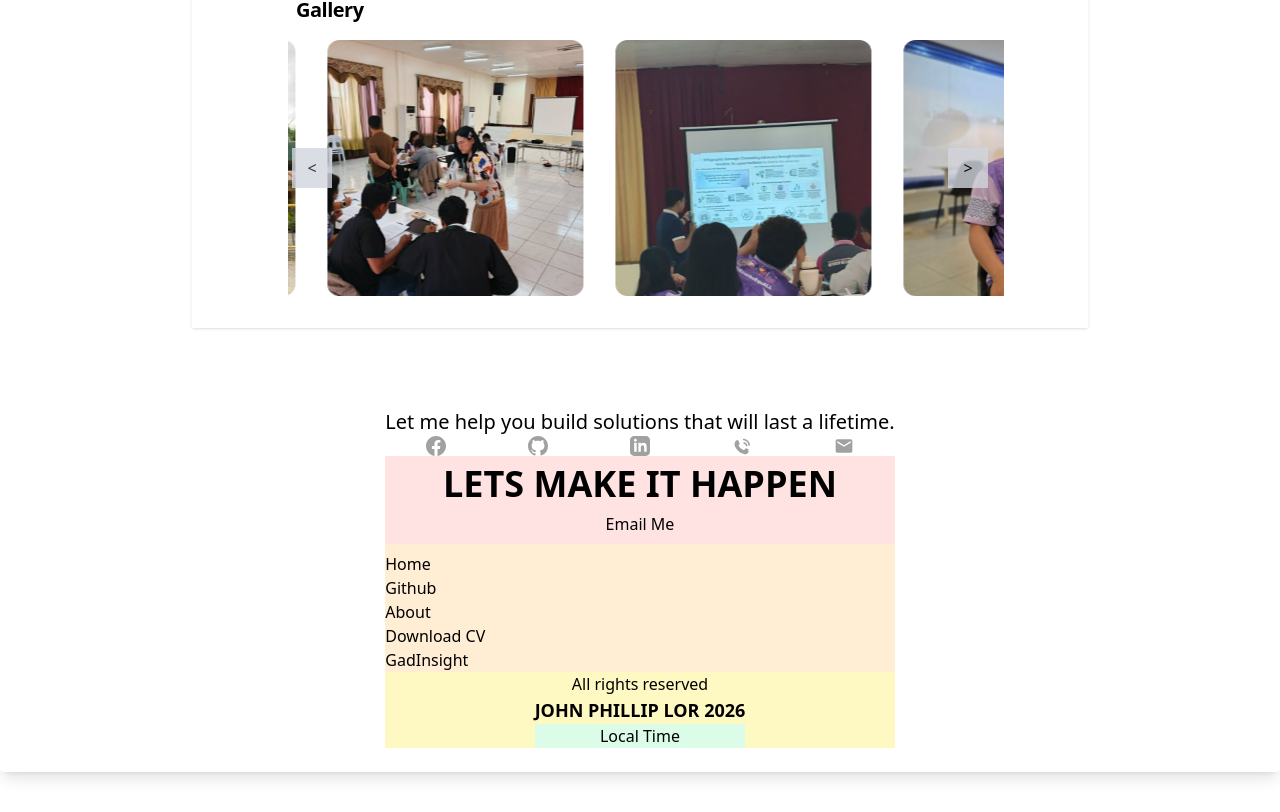
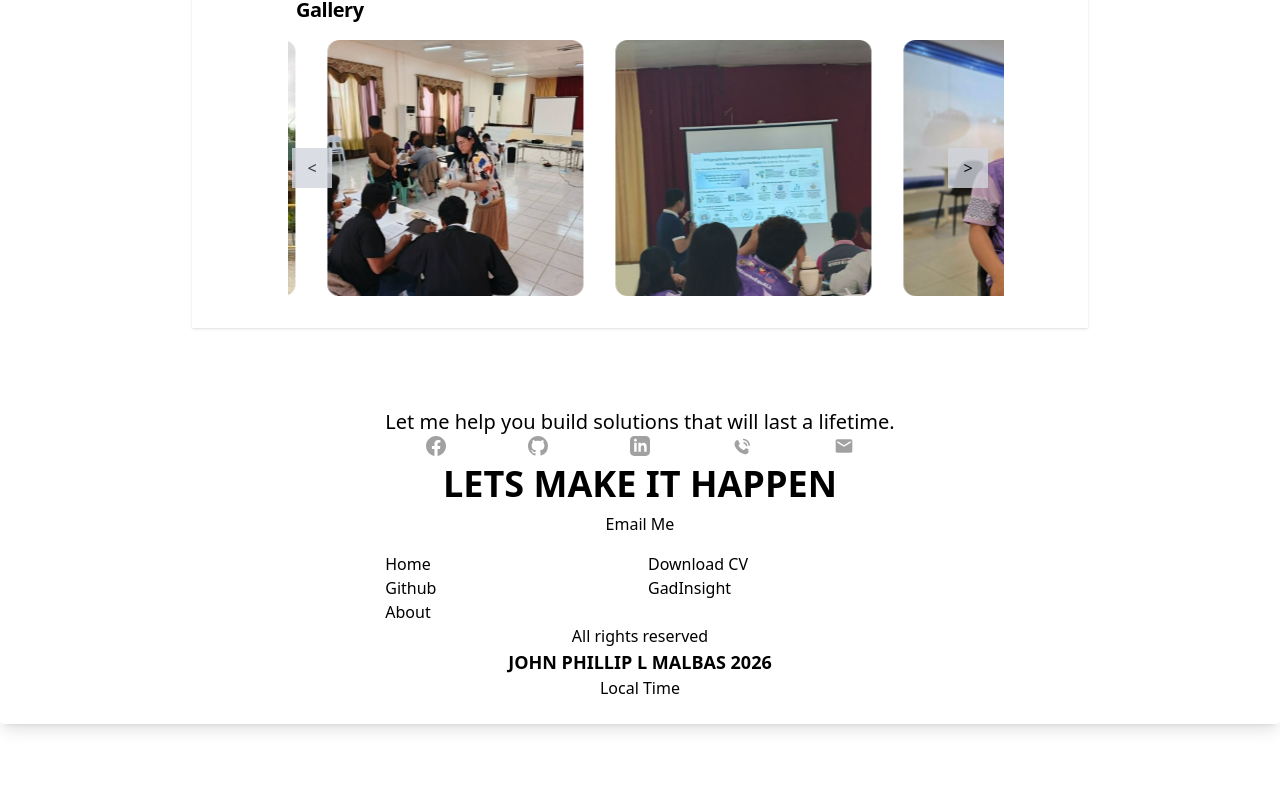
Before and after one commit to Zaido219/personal-portfolio, a React (Vite) app: page / in a window 1280 px wide. Shown: the part 2045-2857 px from the top of the page. After the commit the page ends 2809 px from the top, so only its background shows below. Built offline with nearby package versions, Linux system fonts and the light colour scheme.

Commit message:
style:WIP style updates for the footer section

```diff
--- a/src/components/FooterSection.tsx
+++ b/src/components/FooterSection.tsx
@@ -87,17 +87,17 @@ export const Footer = () => {
         </div>
       </div>
       {/* center banner */}
-      <div className="bg-orange-100 flex flex-col gap-2">
-        <div className="bg-red-100 flex flex-col items-center gap-2 p-2">
+      <div className="flex flex-col gap-2">
+        <div className="flex flex-col items-center gap-2 p-2">
           {/* banner text */}
           <p className="text-4xl font-bold">LETS MAKE IT HAPPEN</p>
-          <div>
-            <button>Email Me</button>
+          <div className="">
+            <button className="">Email Me</button>
           </div>
         </div>
         {/* aside navigation link */}
-        <aside>
-          <div>
+        <aside className="flex flex-col">
+          <div className="grid grid-cols-2 gap-4">
             <div>
               <nav>Home</nav>
               <nav>Github</nav>
@@ -113,11 +113,11 @@ export const Footer = () => {
       </div>
       {/* final footer */}
       <div>
-        <div className="bg-yellow-100 flex flex-col items-center">
+        <div className="flex flex-col items-center">
           <p>All rights reserved</p>
           <div>
-            <p className="text-lg font-semibold">JOHN PHILLIP LOR 2026</p>
-            <div className="bg-green-100 flex flex-col items-center">
+            <p className="text-lg font-semibold">JOHN PHILLIP L MALBAS 2026</p>
+            <div className="flex flex-col items-center">
               {/* show local time */}
               <p>Local Time</p>
               <div>{/* local time goes inside this div */}</div>
```
